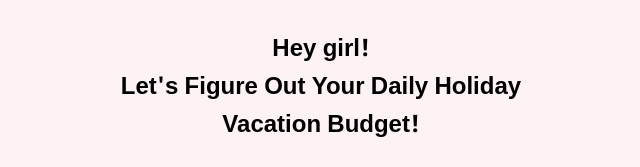
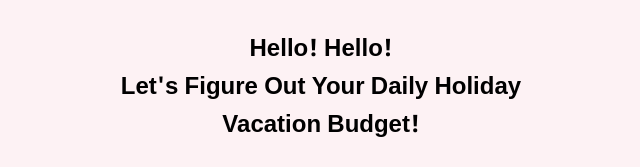
Before and after one commit to Beatriz-G/Calculadora-De-Vacaciones, a website: page index.html in a window 1280 px wide. Shown: the part 413-580 px from the top of the page, without its empty margins (319-959 px from the left). Drawn offline with Linux system fonts and the light colour scheme.

Commit message:
Changed intro

```diff
--- a/index.html
+++ b/index.html
@@ -17,7 +17,7 @@
   <body>
     <div class="container">
       <img src="img/suitcase.png" alt="Suitcase packed for a trip" />
-      <h3>Hey girl! <br> Let's Figure Out Your Daily Holiday Vacation Budget!</h3>
+      <h3>Hello! Hello! <br> Let's Figure Out Your Daily Holiday Vacation Budget!</h3>
       <div>
         <p class="daily-budget"></p>
         <button class="trip-info">Calculate My Budget, please!</button>
```
